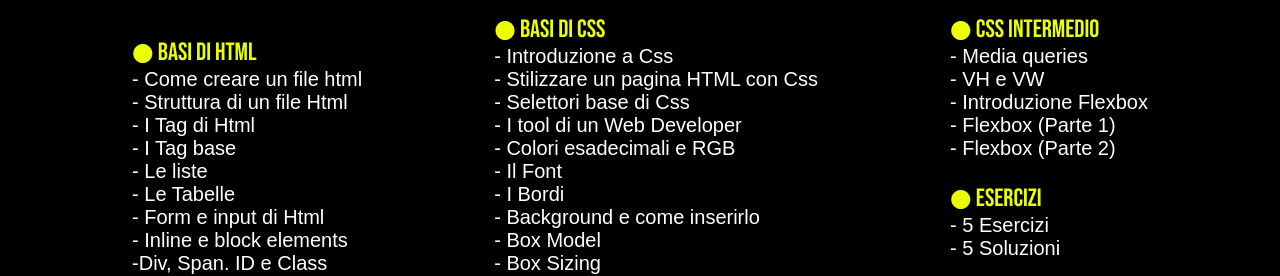
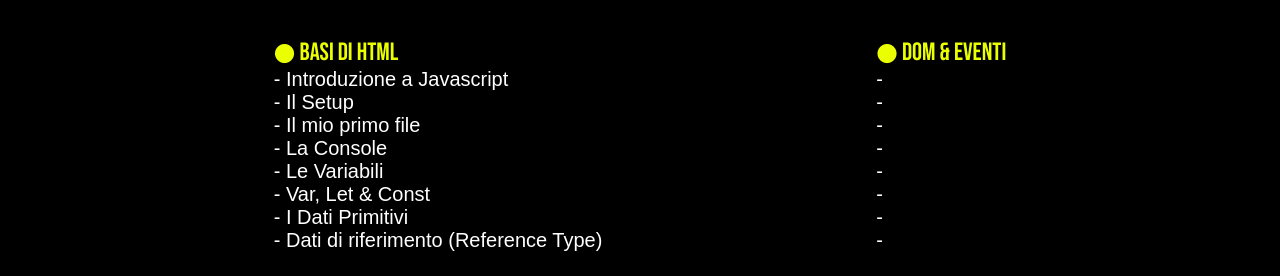
Before and after one commit to Antox003/dev-tech-academy, a plain HTML site: page jscorso.html in a window 1280 px wide. Shown: the part 691-967 px from the top of the page. Drawn offline with Linux system fonts and the light colour scheme; files whose address does not match are found by name.

Commit message:
add curriculum course

```diff
--- a/jscorso.html
+++ b/jscorso.html
@@ -59,70 +59,43 @@
         <br>
         <span class="color">● Basi di HTML</span>
         <br>
-        - Come creare un file html
+        - Introduzione a Javascript
         <br>
-        - Struttura di un file Html
+        - Il Setup
         <br>
-        - I Tag di Html
+        - Il mio primo file
         <br>
-        - I Tag base
+        - La Console
         <br>
-        - Le liste
+        - Le Variabili
         <br>
-        - Le Tabelle
+        - Var, Let & Const
         <br>
-        - Form e input di Html
+        - I Dati Primitivi
         <br>
-        - Inline e block elements
+        - Dati di riferimento (Reference Type)
         <br>
-        -Div, Span. ID e Class
     </p>
     <p>
-        <span class="color">● Basi di CSS</span>
         <br>
-        - Introduzione a Css
+        <span class="color">● DOM & Eventi</span>
         <br>
-        - Stilizzare un pagina HTML con Css
+        -
         <br>
-        - Selettori base di Css
+        -
         <br>
-        - I tool di un Web Developer
+        -
         <br>
-        - Colori esadecimali e RGB
+        -
         <br>
-        - Il Font
+        -
         <br>
-        - I Bordi
+        -
         <br>
-        - Background e come inserirlo
+        -
         <br>
-        - Box Model
+        -
         <br>
-        - Box Sizing
-        <br>
-        - Short cut model
-    </p>
-    <p>
-        <span class="color">● CSS Intermedio</span>
-        <br>
-        - Media queries
-        <br>
-        - VH e VW
-        <br>
-        - Introduzione Flexbox
-        <br>
-        - Flexbox (Parte 1)
-        <br>
-        - Flexbox (Parte 2)
-        <br>
-        <br>
-        <span class="color">● Esercizi</span>
-        <br>
-        - 5 Esercizi
-        <br>
-        - 5 Soluzioni
-
-
     </p>
 </div>
 </section>
```
